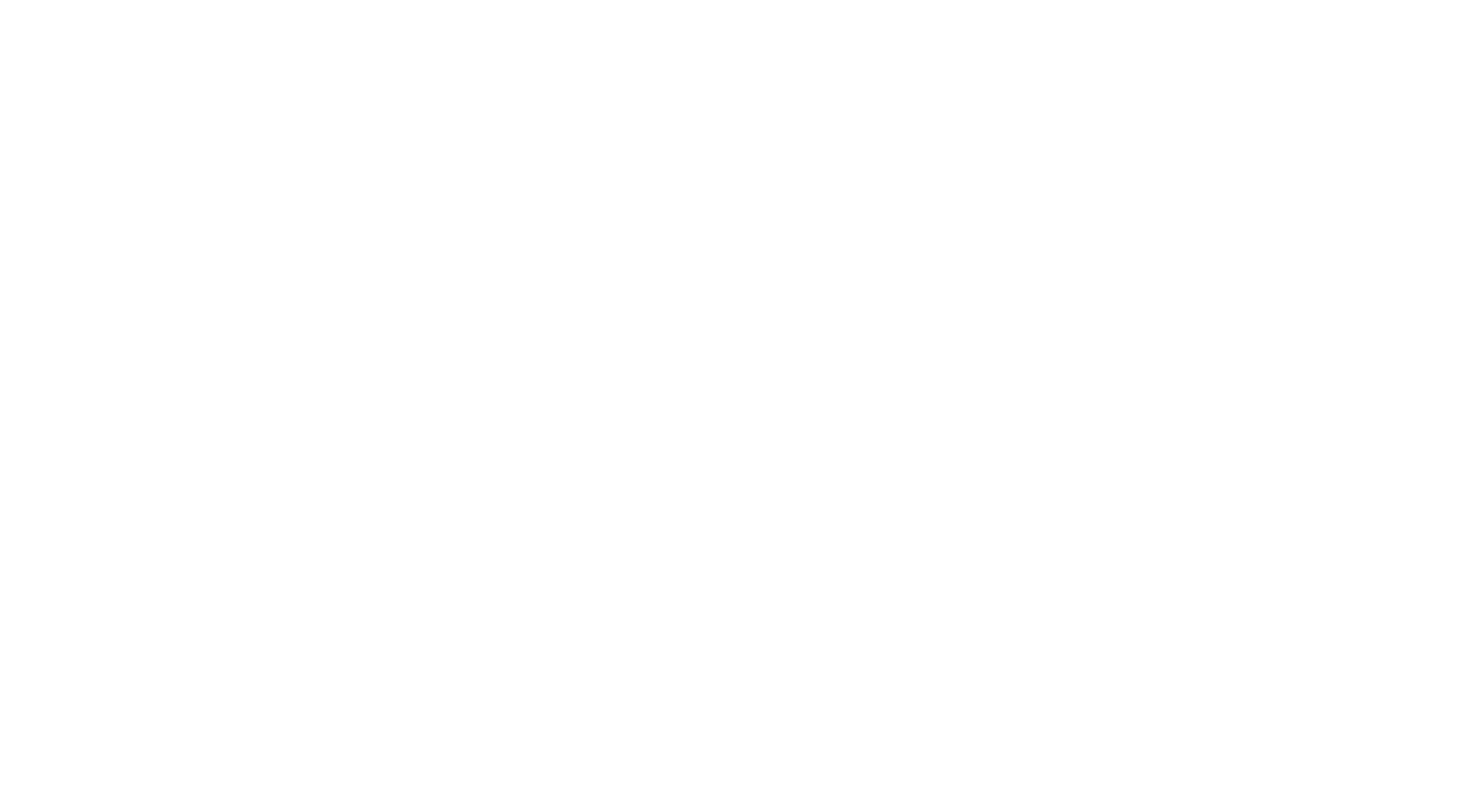
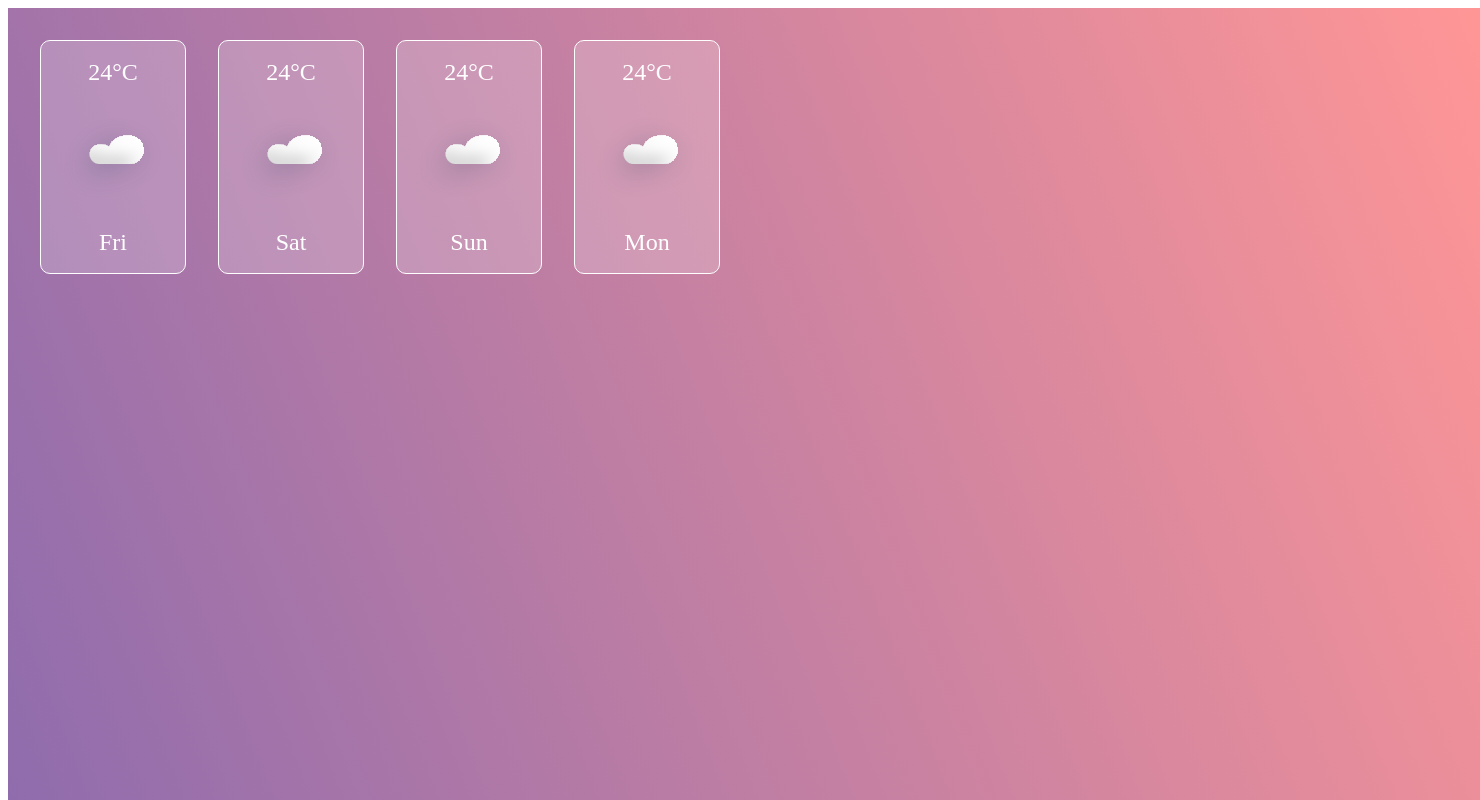
Before and after one commit to SVDGTL/weather, a React (Create React App) app: page / in a window 1280 px wide. Shown: the top 800 px of the page, 1480 px wide, since content can reach past the window. Built offline with nearby package versions, Linux system fonts and the light colour scheme.

Commit message:
feat: add weather card demo

```diff
--- a/src/components/App.jsx
+++ b/src/components/App.jsx
@@ -1,5 +1,28 @@
+import styled from "styled-components";
+import Card from "./Card";
+
+const Container = styled.main`
+  margin: 0 auto;
+
+  padding: 1rem;
+  width: 1440px;
+  height: 900px;
+
+  background: linear-gradient(248.66deg, #ff9696 0%, #8c6bae 100%);
+  color: #ffffff;
+
+  display: flex;
+`;
+
 function App() {
-  return null;
+  return (
+    <Container>
+      <Card temp="24°C" day="Fri" />
+      <Card temp="24°C" day="Sat" />
+      <Card temp="24°C" day="Sun" />
+      <Card temp="24°C" day="Mon" />
+    </Container>
+  );
 }
 
 export default App;
--- /dev/null
+++ b/src/components/Card/index.jsx
@@ -0,0 +1,13 @@
+import { Container, Text, Cloud } from "./style";
+
+function Card({ temp, day }) {
+  return (
+    <Container>
+      <Text children={temp} />
+      <Cloud />
+      <Text children={day} />
+    </Container>
+  );
+}
+
+export default Card;
--- /dev/null
+++ b/src/components/Card/style.jsx
@@ -0,0 +1,146 @@
+import styled from "styled-components";
+
+export const Container = styled.div`
+  height: 12.5rem;
+  width: 7rem;
+
+  padding: 1rem;
+  margin: 1rem;
+
+  border-radius: 0.625rem;
+  border: 0.1px solid #ffffff;
+
+  background: rgba(255, 255, 255, 0.2);
+
+  display: flex;
+  flex-direction: column;
+  justify-content: space-between;
+  align-items: center;
+`;
+
+export const Text = styled.p`
+  margin: 0;
+  padding: 0;
+
+  font-family: Overpass;
+  font-size: 24px;
+  font-weight: 400;
+  line-height: 30px;
+  letter-spacing: 0em;
+  text-align: center;
+`;
+
+export const Cloud = () => {
+  return (
+    <svg
+      width="111"
+      height="87"
+      viewBox="0 0 111 87"
+      fill="none"
+      xmlns="http://www.w3.org/2000/svg"
+    >
+      <g opacity="0.67" filter="url(#filter0_f_240_2608)">
+        <path
+          d="M67.0015 28.5273C73.681 33.4772 89.356 38.7259 83.3278 44.2106C77.2996 49.6952 42.8437 65.3626 28.4973 59.3066C21.8178 54.3568 34.4817 38.419 40.5099 32.9343C46.5381 27.4497 60.322 23.5775 67.0015 28.5273Z"
+          fill="url(#paint0_linear_240_2608)"
+          fill-opacity="0.3"
+        />
+      </g>
+      <g filter="url(#filter1_ii_240_2608)">
+        <path
+          fill-rule="evenodd"
+          clip-rule="evenodd"
+          d="M56.6642 49.9033V49.9037H41.4343C36.074 49.9037 31.7286 45.5584 31.7286 40.1981C31.7286 34.8378 36.074 30.4924 41.4343 30.4924H44.1964C46.7364 30.4924 49.0989 31.252 51.0694 32.5563C53.8604 26.25 60.1728 21.85 67.5128 21.85H71.4592C79.2059 21.85 85.4858 28.1299 85.4858 35.8766C85.4858 43.6233 79.2059 49.9033 71.4592 49.9033H56.6642Z"
+          fill="white"
+        />
+      </g>
+      <defs>
+        <filter
+          id="filter0_f_240_2608"
+          x="0.986399"
+          y="0.632517"
+          width="109.311"
+          height="85.6602"
+          filterUnits="userSpaceOnUse"
+          color-interpolation-filters="sRGB"
+        >
+          <feFlood flood-opacity="0" result="BackgroundImageFix" />
+          <feBlend
+            mode="normal"
+            in="SourceGraphic"
+            in2="BackgroundImageFix"
+            result="shape"
+          />
+          <feGaussianBlur
+            stdDeviation="12.8083"
+            result="effect1_foregroundBlur_240_2608"
+          />
+        </filter>
+        <filter
+          id="filter1_ii_240_2608"
+          x="21.482"
+          y="13.3111"
+          width="68.5579"
+          height="42.8545"
+          filterUnits="userSpaceOnUse"
+          color-interpolation-filters="sRGB"
+        >
+          <feFlood flood-opacity="0" result="BackgroundImageFix" />
+          <feBlend
+            mode="normal"
+            in="SourceGraphic"
+            in2="BackgroundImageFix"
+            result="shape"
+          />
+          <feColorMatrix
+            in="SourceAlpha"
+            type="matrix"
+            values="0 0 0 0 0 0 0 0 0 0 0 0 0 0 0 0 0 0 127 0"
+            result="hardAlpha"
+          />
+          <feOffset dx="4.55407" dy="-8.53888" />
+          <feGaussianBlur stdDeviation="8.53888" />
+          <feComposite in2="hardAlpha" operator="arithmetic" k2="-1" k3="1" />
+          <feColorMatrix
+            type="matrix"
+            values="0 0 0 0 0 0 0 0 0 0 0 0 0 0 0 0 0 0 0.2 0"
+          />
+          <feBlend
+            mode="normal"
+            in2="shape"
+            result="effect1_innerShadow_240_2608"
+          />
+          <feColorMatrix
+            in="SourceAlpha"
+            type="matrix"
+            values="0 0 0 0 0 0 0 0 0 0 0 0 0 0 0 0 0 0 127 0"
+            result="hardAlpha"
+          />
+          <feOffset dx="-10.2467" dy="6.26184" />
+          <feGaussianBlur stdDeviation="8.53888" />
+          <feComposite in2="hardAlpha" operator="arithmetic" k2="-1" k3="1" />
+          <feColorMatrix
+            type="matrix"
+            values="0 0 0 0 1 0 0 0 0 1 0 0 0 0 1 0 0 0 1 0"
+          />
+          <feBlend
+            mode="normal"
+            in2="effect1_innerShadow_240_2608"
+            result="effect2_innerShadow_240_2608"
+          />
+        </filter>
+        <linearGradient
+          id="paint0_linear_240_2608"
+          x1="35.591"
+          y1="61.7318"
+          x2="66.1571"
+          y2="19.9554"
+          gradientUnits="userSpaceOnUse"
+        >
+          <stop stop-color="#254659" />
+          <stop offset="1" stop-color="#023553" />
+        </linearGradient>
+      </defs>
+    </svg>
+  );
+};
```
